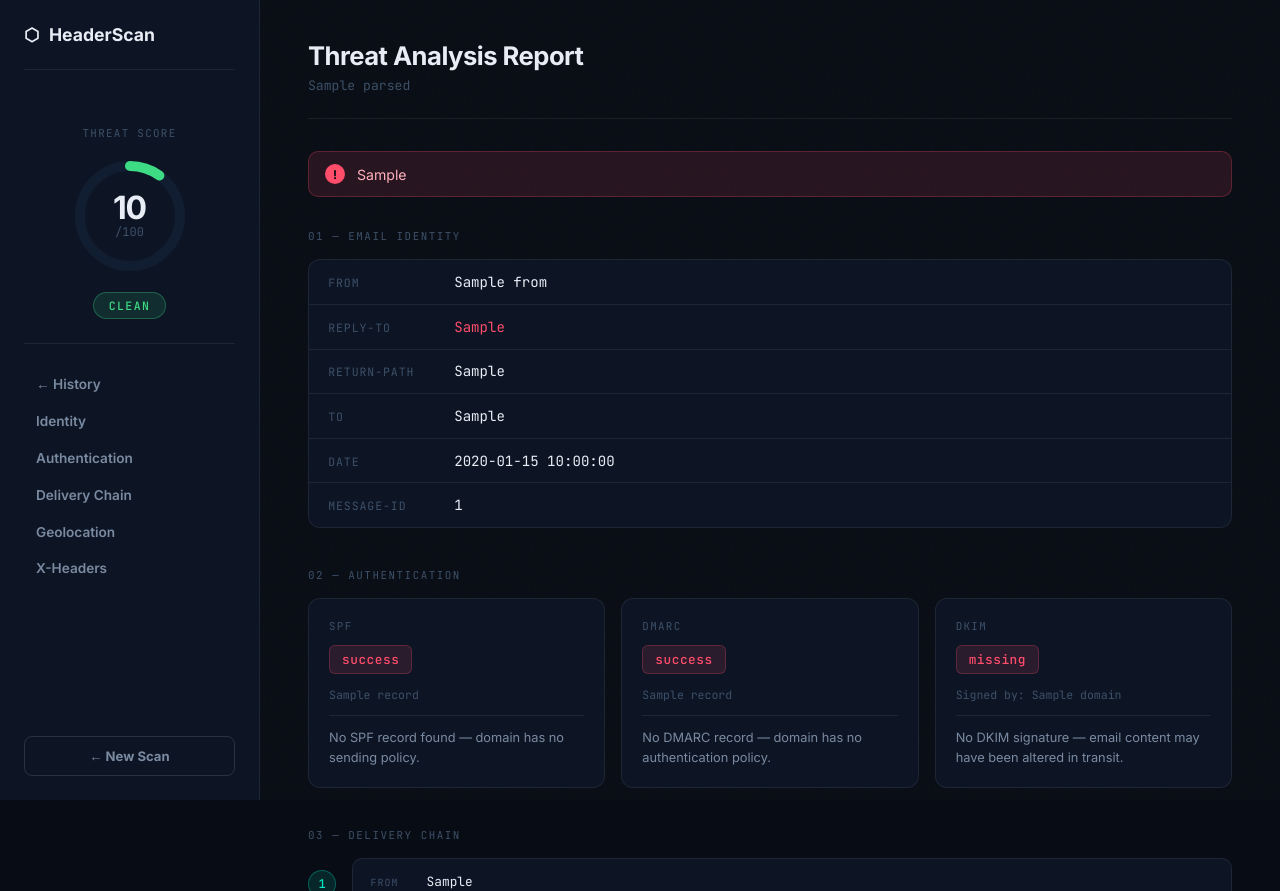
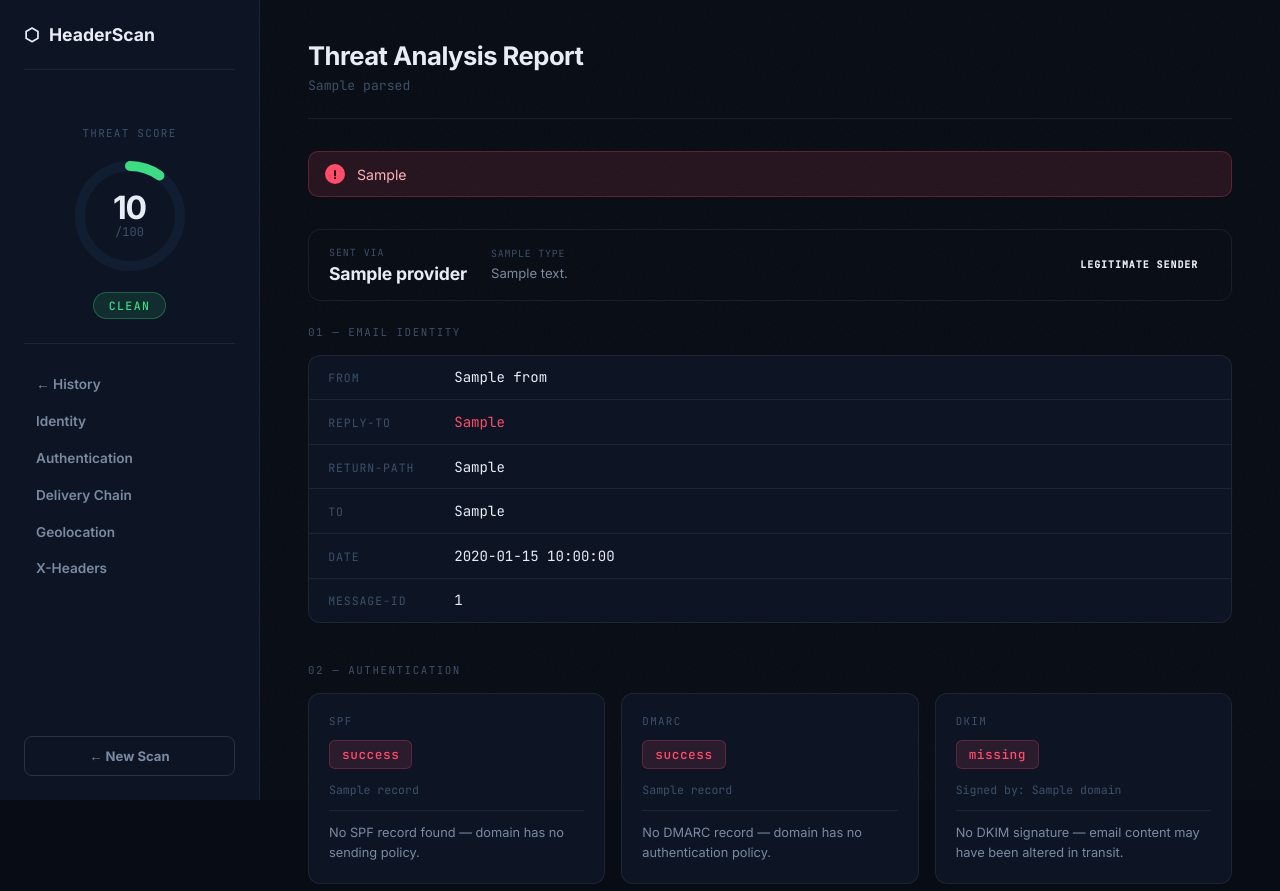
Before and after one commit to AnasIbnamar/email-header-analyzer, a Flask app: template templates/result.html in a window 1280 px wide. Shown: the top 891 px of the page. Run offline with Flask 3, Linux system fonts and the light colour scheme; the template is opened without the code that fills it: most values are stand-ins (such as "Sample title", 1, 10 or a date in 2020).

Commit message:
Feature - email provider detection (PHPMailer, Gmail, SendGrid, etc)

```diff
--- a/static/css/style.css
+++ b/static/css/style.css
@@ -1115,3 +1115,74 @@ body.report-page {
     white-space: pre;
     line-height: 1.6;
 }
+
+/* Provider Detection Banner */
+.provider-banner {
+    display: flex;
+    align-items: center;
+    gap: 1.5rem;
+    padding: 1rem 1.25rem;
+    border-radius: 12px;
+    margin-bottom: 1.5rem;
+    border: 1px solid var(--border);
+    flex-wrap: wrap;
+}
+
+.provider-high   { background: var(--red-dim);   border-color: rgba(255,77,106,0.25); }
+.provider-medium { background: var(--amber-dim); border-color: rgba(255,181,71,0.25); }
+.provider-low    { background: var(--green-dim); border-color: rgba(61,220,132,0.25); }
+.provider-neutral{ background: var(--bg2);       border-color: var(--border); }
+
+.provider-left { flex-shrink: 0; }
+
+.provider-label {
+    font-family: var(--mono);
+    font-size: 0.62rem;
+    text-transform: uppercase;
+    letter-spacing: 0.1em;
+    color: var(--text3);
+    margin-bottom: 0.2rem;
+}
+
+.provider-name {
+    font-size: 1.1rem;
+    font-weight: 700;
+    color: var(--text);
+    letter-spacing: -0.01em;
+}
+
+.provider-right {
+    flex: 1;
+    min-width: 0;
+}
+
+.provider-type-badge {
+    font-family: var(--mono);
+    font-size: 0.62rem;
+    text-transform: uppercase;
+    letter-spacing: 0.08em;
+    color: var(--text3);
+    margin-bottom: 0.25rem;
+}
+
+.provider-detail {
+    font-size: 0.82rem;
+    color: var(--text2);
+    line-height: 1.5;
+}
+
+.provider-risk-badge {
+    font-family: var(--mono);
+    font-size: 0.62rem;
+    font-weight: 600;
+    letter-spacing: 0.1em;
+    padding: 0.3rem 0.8rem;
+    border-radius: 99px;
+    white-space: nowrap;
+    flex-shrink: 0;
+}
+
+.provider-risk-high   { background: var(--red-dim);   color: var(--red);   border: 1px solid rgba(255,77,106,0.3); }
+.provider-risk-medium { background: var(--amber-dim); color: var(--amber); border: 1px solid rgba(255,181,71,0.3); }
+.provider-risk-low    { background: var(--green-dim); color: var(--green); border: 1px solid rgba(61,220,132,0.3); }
+.provider-risk-neutral{ background: var(--bg2);       color: var(--text2); border: 1px solid var(--border2); }
--- a/templates/result.html
+++ b/templates/result.html
@@ -77,6 +77,25 @@
                 {{ w }}
             </div>
             {% endfor %}
+        </div>
+        {% endif %}
+
+        <!-- Provider Detection -->
+        {% if report.provider and report.provider.name != 'Unknown' %}
+        <div class="provider-banner provider-{{ report.provider.risk }}">
+            <div class="provider-left">
+                <div class="provider-label">Sent via</div>
+                <div class="provider-name">{{ report.provider.name }}</div>
+            </div>
+            <div class="provider-right">
+                <div class="provider-type-badge">{{ report.provider.type }}</div>
+                <div class="provider-detail">{{ report.provider.detail }}</div>
+            </div>
+            <div class="provider-risk-badge provider-risk-{{ report.provider.risk }}">
+                {% if report.provider.risk == 'high' %}HIGH RISK SENDER
+                {% elif report.provider.risk == 'medium' %}SUSPICIOUS SENDER
+                {% else %}LEGITIMATE SENDER{% endif %}
+            </div>
         </div>
         {% endif %}
 
```
Also changed, not shown: analyzer.py (+122 -1 lines), scans.db.
